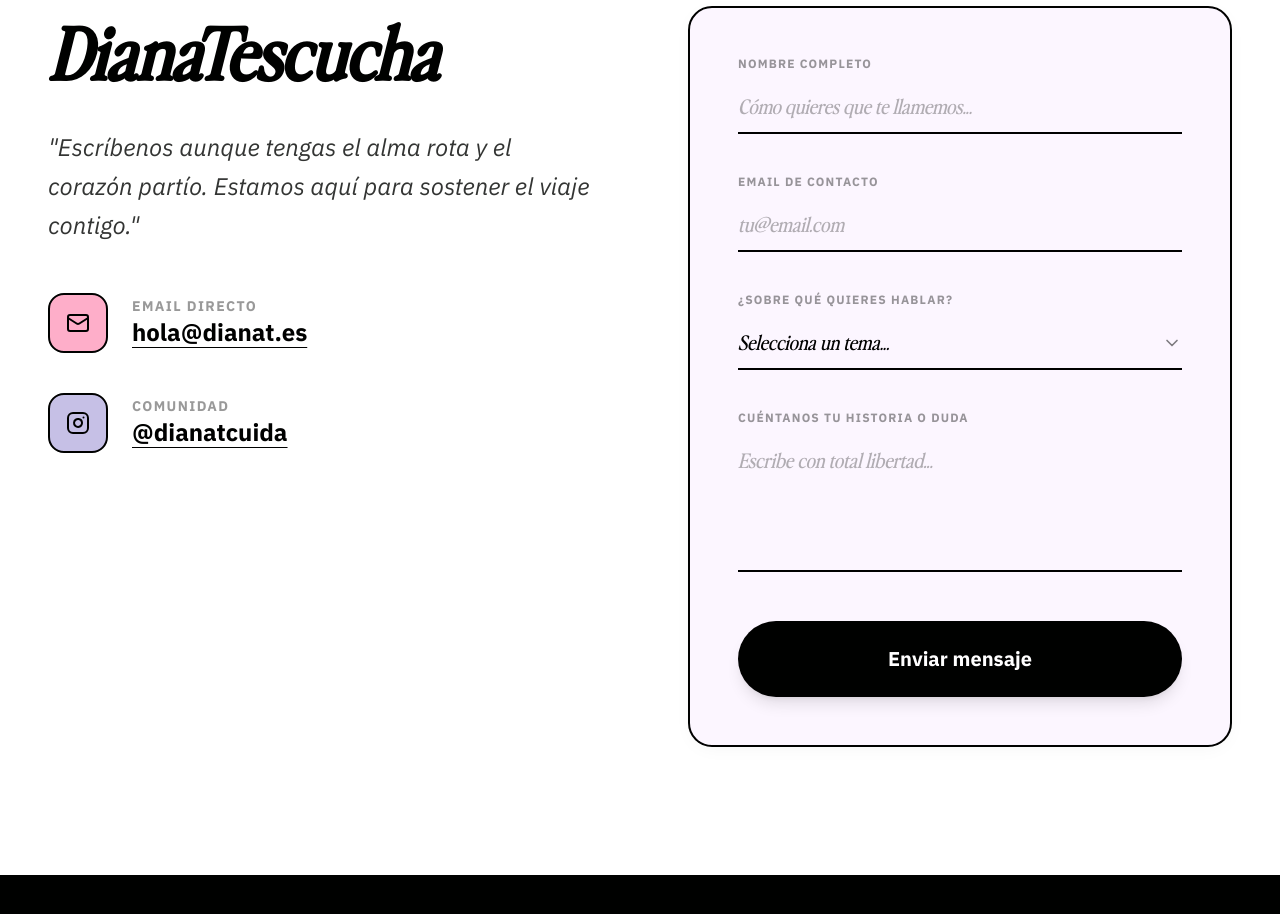
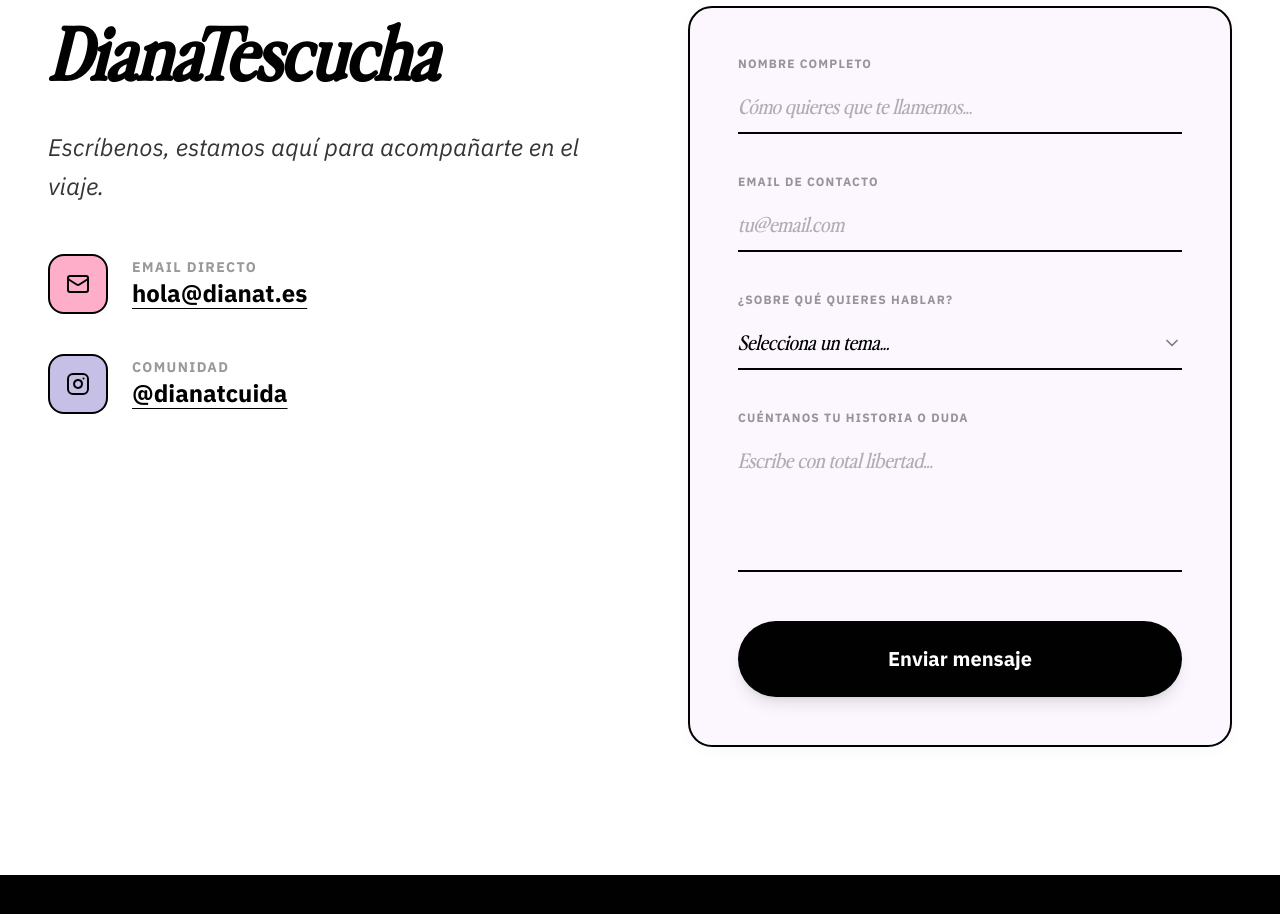
Before and after one commit to 13djune/DianaT, a React (Vite) app: page / in a window 1280 px wide. Shown: the part 6880-7794 px from the top of the page. Built offline with nearby package versions, Linux system fonts and the light colour scheme; a web font is replaced by a local one.

Commit message:
Contact Update

```diff
--- a/index.html
+++ b/index.html
@@ -3,7 +3,7 @@
   <head>
     <meta charset="UTF-8" />
     <meta name="viewport" content="width=device-width, initial-scale=1.0" />
-    <title>DianaT - Acompañamiento en la travesía</title>
+    <title>DianaT</title>
 
     <link rel="preconnect" href="https://fonts.googleapis.com">
     <link rel="preconnect" href="https://fonts.gstatic.com" crossorigin>
--- a/src/components/Contact.tsx
+++ b/src/components/Contact.tsx
@@ -9,7 +9,7 @@ const Contact: React.FC = () => {
           <div>
             <h2 className="text-6xl md:text-7xl font-serif font-bold mb-8 leading-tight italic text-brand-black">DianaTescucha</h2>
             <p className="text-2xl text-brand-black/80 mb-12 italic leading-relaxed">
-              "Escríbenos aunque tengas el alma rota y el corazón partío. Estamos aquí para sostener el viaje contigo."
+              Escríbenos, estamos aquí para acompañarte en el viaje.
             </p>
             <div className="space-y-10">
               <div className="flex items-center gap-6">
```
